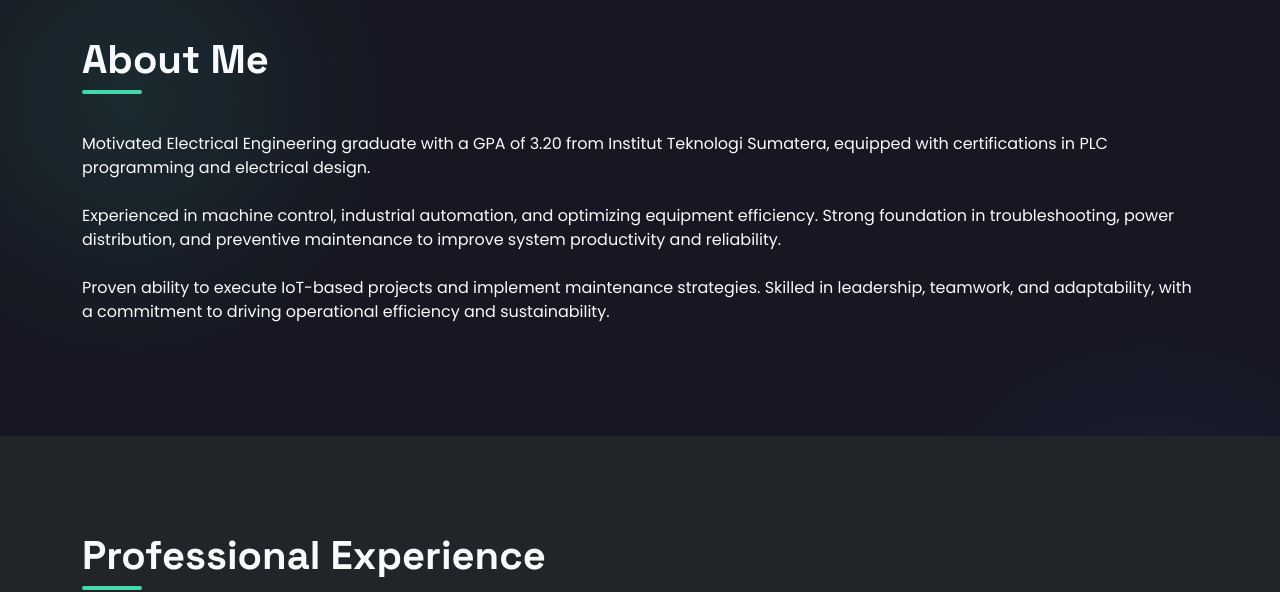
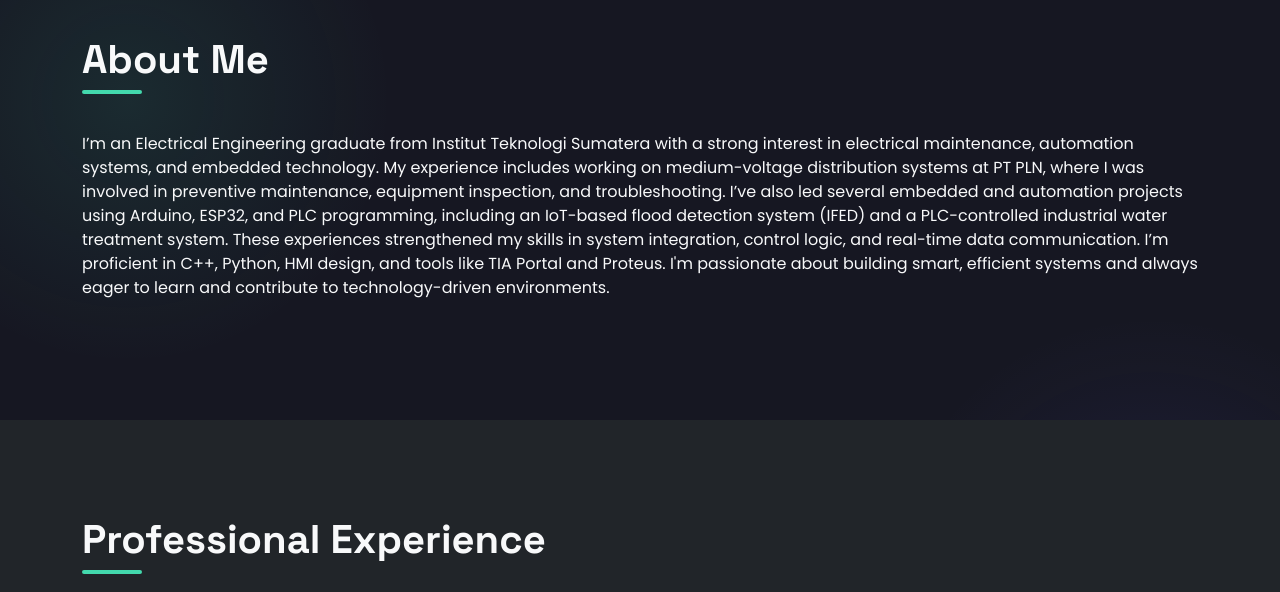
Before and after one commit to DayzanAzhar/Portfolio, a plain HTML site: page index.html in a window 1280 px wide. Shown: the part 860-1452 px from the top of the page. Drawn offline with nearby package versions, Linux system fonts and the light colour scheme.

Commit message:
Update index.html

```diff
--- a/index.html
+++ b/index.html
@@ -89,15 +89,20 @@
             <h2 class="section-title fade-in">About Me</h2>
             <div class="row">
                 <div class="col-lg-12 mb-5 mb-lg-0">
-                    <p class="mb-4">Motivated Electrical Engineering graduate with a GPA of 3.20 from Institut
-                        Teknologi Sumatera, equipped with certifications in PLC programming and electrical design.
+                    <p class="mb-4">I’m an Electrical Engineering graduate from Institut Teknologi Sumatera with a
+                        strong interest in electrical maintenance, automation systems, and embedded technology. My
+                        experience includes working on medium-voltage distribution systems at PT PLN, where I was
+                        involved in preventive maintenance, equipment inspection, and troubleshooting.
+
+                        I’ve also led several embedded and automation projects using Arduino, ESP32, and PLC
+                        programming, including an IoT-based flood detection system (IFED) and a PLC-controlled
+                        industrial water treatment system. These experiences strengthened my skills in system
+                        integration, control logic, and real-time data communication.
+
+                        I’m proficient in C++, Python, HMI design, and tools like TIA Portal and Proteus. I'm passionate
+                        about building smart, efficient systems and always eager to learn and contribute to
+                        technology-driven environments.
                     </p>
-                    <p class="mb-4">Experienced in machine control, industrial automation, and optimizing equipment
-                        efficiency. Strong foundation in troubleshooting, power distribution, and preventive
-                        maintenance to improve system productivity and reliability.</p>
-                    <p>Proven ability to execute IoT-based projects and implement maintenance strategies. Skilled in
-                        leadership, teamwork, and adaptability, with a commitment to driving operational efficiency
-                        and sustainability.</p>
                 </div>
             </div>
         </div>
@@ -247,8 +252,8 @@
                                 <span class="tech-badge">HMI</span>
                                 <span class="tech-badge">Automation</span>
                             </div>
-                            <p class="project-desc">PLC-based conveyor system with color/weight sorting capabilities.
-                            </p>
+                            <p class="project-desc">Created a color and weight-based item sorting system using proximity
+                                sensors, servo motors, and PLC logic. Visualized control system via HMI simulation.</p>
                             <a href="https://github.com/DayzanAzhar/Automation/blob/main/Automatic%20Conveyor%20System/README.md"
                                 class="btn btn-sm btn-outline-accent mt-3">View Details</a>
                         </div>
@@ -287,7 +292,9 @@
                                 <span class="tech-badge">CX Programmer</span>
                                 <span class="tech-badge">Sensors</span>
                             </div>
-                            <p class="project-desc">Automated chemical dosing system with precise pH regulation.</p>
+                            <p class="project-desc">Designed a PLC-based system to monitor and control pH levels,
+                                chemical dosing, and tank levels using CX Programmer and CX Designer. Integrated HMI for
+                                operator interaction and real-time visualization.</p>
                             <a href="https://github.com/DayzanAzhar/Automation/blob/main/Water%20Treatment%20Control%20System/README.md"
                                 class="btn btn-sm btn-outline-accent mt-3">View Details</a>
                         </div>
@@ -324,7 +331,10 @@
                                 <span class="tech-badge">IoT</span>
                                 <span class="tech-badge">Telegram API</span>
                             </div>
-                            <p class="project-desc">IoT-based flood detection with real-time Telegram alerts.</p>
+                            <p class="project-desc">Developed a smart flood monitoring prototype using ESP32, ultrasonic
+                                sensors, and Telegram API. Focused on data transmission efficiency and power
+                                consumption. Enabled remote monitoring with real-time alerts. Ideal for rural or
+                                disaster-prone areas.</p>
                             <a href="https://github.com/DayzanAzhar/Automation/blob/main/Water%20Treatment%20Control%20System/README.md"
                                 class="btn btn-sm btn-outline-accent mt-3">View Details</a>
                         </div>
```
